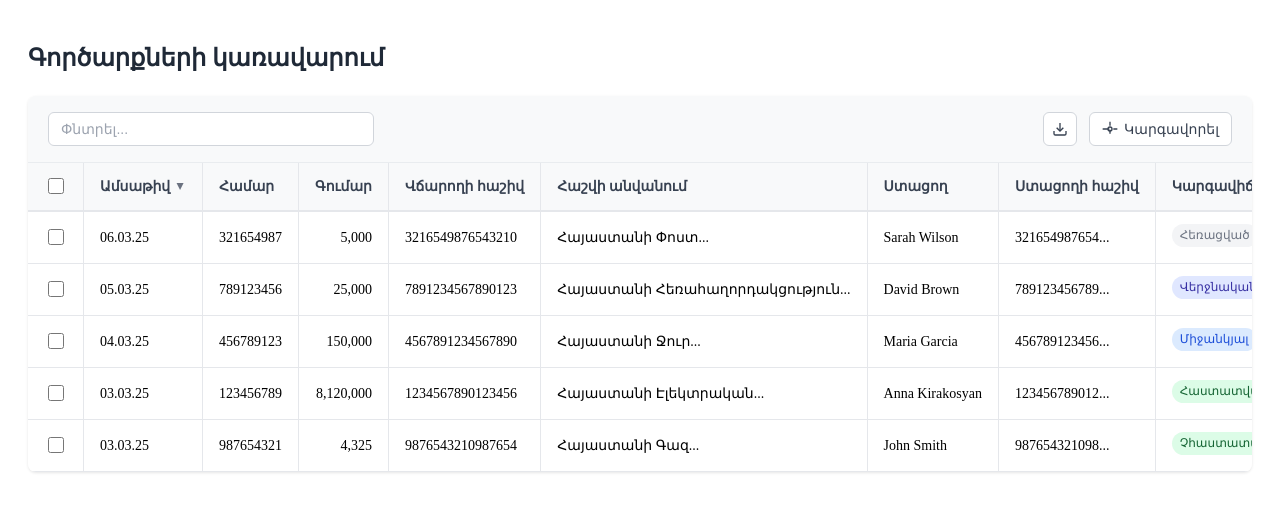
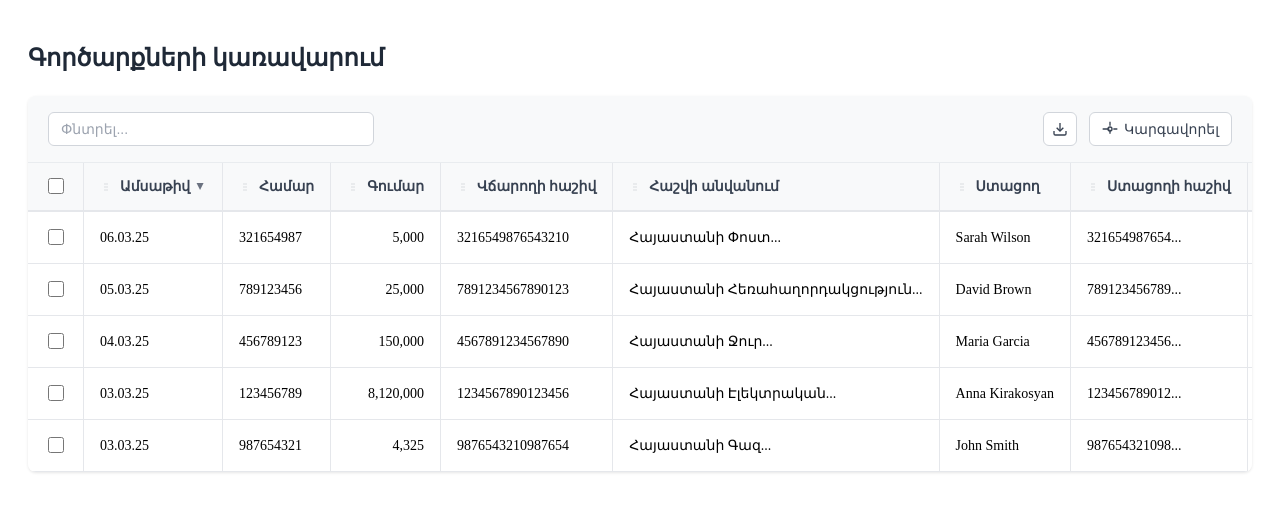
Before and after one commit to artuc2025/configurable_table, a Nuxt app: page /hskum in a window 1280 px wide. Shown: the top 512 px of the page. Built offline with nearby package versions, Linux system fonts and the light colour scheme.

Commit message:
Add drag and drop functionality for column reordering
- Implement drag and drop for column headers
- Add visual feedback during drag operations
- Persist column order in localStorage
- Add drag handle icons with hover effects
- Support for reordering visible columns only

```diff
--- a/app/components/ConfigurableTable.vue
+++ b/app/components/ConfigurableTable.vue
@@ -26,9 +26,11 @@ const emit = defineEmits<{
 // ---------- Search query (internal state)
 const searchQuery = ref(props.searchQuery || '');
 
-// ---------- Column visibility (persist in localStorage)
+// ---------- Column visibility and order (persist in localStorage)
 const STORAGE_KEY = `table.columns:${props.tableId}`;
+const STORAGE_ORDER_KEY = `table.columns.order:${props.tableId}`;
 const columnState = ref<Record<string, boolean>>({});
+const columnOrder = ref<string[]>([]);
 
 function initColumnState() {
   try {
@@ -39,6 +41,22 @@ function initColumnState() {
     }
   } catch {
     columnState.value = Object.fromEntries(props.columns.map(c => [c.key, c.visible ?? true]));
+  }
+
+  // Initialize column order
+  try {
+    const orderRaw = localStorage.getItem(STORAGE_ORDER_KEY);
+    if (orderRaw) {
+      columnOrder.value = JSON.parse(orderRaw);
+      // Ensure all columns are in the order array
+      const allKeys = props.columns.map(c => c.key);
+      const missingKeys = allKeys.filter(key => !columnOrder.value.includes(key));
+      columnOrder.value = [...columnOrder.value, ...missingKeys];
+    } else {
+      columnOrder.value = props.columns.map(c => c.key);
+    }
+  } catch {
+    columnOrder.value = props.columns.map(c => c.key);
   }
 }
 initColumnState();
@@ -51,9 +69,30 @@ watch(
   { deep: true }
 );
 
-const allColumns = computed<ColumnDef[]>(() => props.columns);
-const visibleColumns = computed<ColumnDef[]>(() => allColumns.value.filter(c => columnState.value[c.key] !== false));
-const hiddenColumns = computed<ColumnDef[]>(() => allColumns.value.filter(c => columnState.value[c.key] === false));
+watch(
+  columnOrder,
+  v => {
+    localStorage.setItem(STORAGE_ORDER_KEY, JSON.stringify(v));
+  },
+  { deep: true }
+);
+
+const allColumns = computed<ColumnDef[]>(() => {
+  // Sort columns according to the saved order
+  return [...props.columns].sort((a, b) => {
+    const indexA = columnOrder.value.indexOf(a.key);
+    const indexB = columnOrder.value.indexOf(b.key);
+    return indexA - indexB;
+  });
+});
+
+const visibleColumns = computed<ColumnDef[]>(() =>
+  allColumns.value.filter(c => columnState.value[c.key] !== false)
+);
+
+const hiddenColumns = computed<ColumnDef[]>(() =>
+  allColumns.value.filter(c => columnState.value[c.key] === false)
+);
 
 // ---------- helpers
 function keyOf(row: Row, idx: number): string | number {
@@ -191,6 +230,70 @@ function onColumnChange(key: string, checked: boolean) {
   columnState.value[key] = checked;
 }
 
+// ---------- Drag and Drop functionality
+const draggedColumn = ref<string | null>(null);
+const dragOverColumn = ref<string | null>(null);
+
+function handleDragStart(event: DragEvent, columnKey: string) {
+  draggedColumn.value = columnKey;
+  if (event.dataTransfer) {
+    event.dataTransfer.effectAllowed = 'move';
+    event.dataTransfer.setData('text/plain', columnKey);
+  }
+}
+
+function handleDragOver(event: DragEvent, columnKey: string) {
+  event.preventDefault();
+  if (event.dataTransfer) {
+    event.dataTransfer.dropEffect = 'move';
+  }
+  dragOverColumn.value = columnKey;
+}
+
+function handleDragLeave(event: DragEvent) {
+  // Only clear if we're leaving the entire header area
+  const rect = (event.currentTarget as HTMLElement).getBoundingClientRect();
+  const x = event.clientX;
+  const y = event.clientY;
+
+  if (x < rect.left || x > rect.right || y < rect.top || y > rect.bottom) {
+    dragOverColumn.value = null;
+  }
+}
+
+function handleDrop(event: DragEvent, targetColumnKey: string) {
+  event.preventDefault();
+
+  if (!draggedColumn.value || draggedColumn.value === targetColumnKey) {
+    draggedColumn.value = null;
+    dragOverColumn.value = null;
+    return;
+  }
+
+  const currentOrder = [...columnOrder.value];
+  const draggedIndex = currentOrder.indexOf(draggedColumn.value);
+  const targetIndex = currentOrder.indexOf(targetColumnKey);
+
+  if (draggedIndex !== -1 && targetIndex !== -1) {
+    // Remove dragged column from its current position
+    currentOrder.splice(draggedIndex, 1);
+
+    // Insert it at the new position
+    const newTargetIndex = draggedIndex < targetIndex ? targetIndex - 1 : targetIndex;
+    currentOrder.splice(newTargetIndex, 0, draggedColumn.value);
+
+    columnOrder.value = currentOrder;
+  }
+
+  draggedColumn.value = null;
+  dragOverColumn.value = null;
+}
+
+function handleDragEnd() {
+  draggedColumn.value = null;
+  dragOverColumn.value = null;
+}
+
 // ---------- Helper functions for styling
 function getCellClass(col: ColumnDef, row: Row) {
   const classes = [];
@@ -284,11 +387,29 @@ function getCellClass(col: ColumnDef, row: Row) {
               v-for="col in visibleColumns"
               :key="col.key"
               class="transaction-table__th"
-              :class="{ 'transaction-table__th--sortable': col.sortable }"
+              :class="{
+                'transaction-table__th--sortable': col.sortable,
+                'transaction-table__th--dragging': draggedColumn === col.key,
+                'transaction-table__th--drag-over': dragOverColumn === col.key
+              }"
               :style="{ width: col.width || 'auto', textAlign: col.align || 'left' }"
+              draggable="true"
               @click="sortBy(col)"
+              @dragstart="handleDragStart($event, col.key)"
+              @dragover="handleDragOver($event, col.key)"
+              @dragleave="handleDragLeave($event)"
+              @drop="handleDrop($event, col.key)"
+              @dragend="handleDragEnd"
             >
               <span class="transaction-table__th-content">
+                <svg
+                  class="transaction-table__drag-handle"
+                  viewBox="0 0 24 24"
+                  fill="none"
+                  stroke="currentColor"
+                >
+                  <path d="M8 6h8M8 12h8M8 18h8"/>
+                </svg>
                 {{ col.label }}
                 <span
                   v-if="sortKey === col.key"
@@ -524,6 +645,8 @@ function getCellClass(col: ColumnDef, row: Row) {
     color: #374151;
     border-right: 1px solid #e5e7eb;
     white-space: nowrap;
+    position: relative;
+    transition: all 0.2s ease;
 
     &:last-child {
       border-right: none;
@@ -542,12 +665,44 @@ function getCellClass(col: ColumnDef, row: Row) {
         background: #f1f5f9;
       }
     }
+
+    &--dragging {
+      opacity: 0.5;
+      background: #e0f2fe;
+      transform: rotate(2deg);
+      z-index: 1000;
+    }
+
+    &--drag-over {
+      background: #dbeafe;
+      border-left: 3px solid #3b82f6;
+      border-right: 3px solid #3b82f6;
+    }
+
+    &:hover {
+      .transaction-table__drag-handle {
+        opacity: 1;
+      }
+    }
   }
 
   &__th-content {
     display: flex;
     align-items: center;
     gap: 4px;
+  }
+
+  &__drag-handle {
+    width: 12px;
+    height: 12px;
+    opacity: 0.3;
+    cursor: grab;
+    transition: opacity 0.2s;
+    margin-right: 4px;
+
+    &:active {
+      cursor: grabbing;
+    }
   }
 
   &__sort-icon {
```
